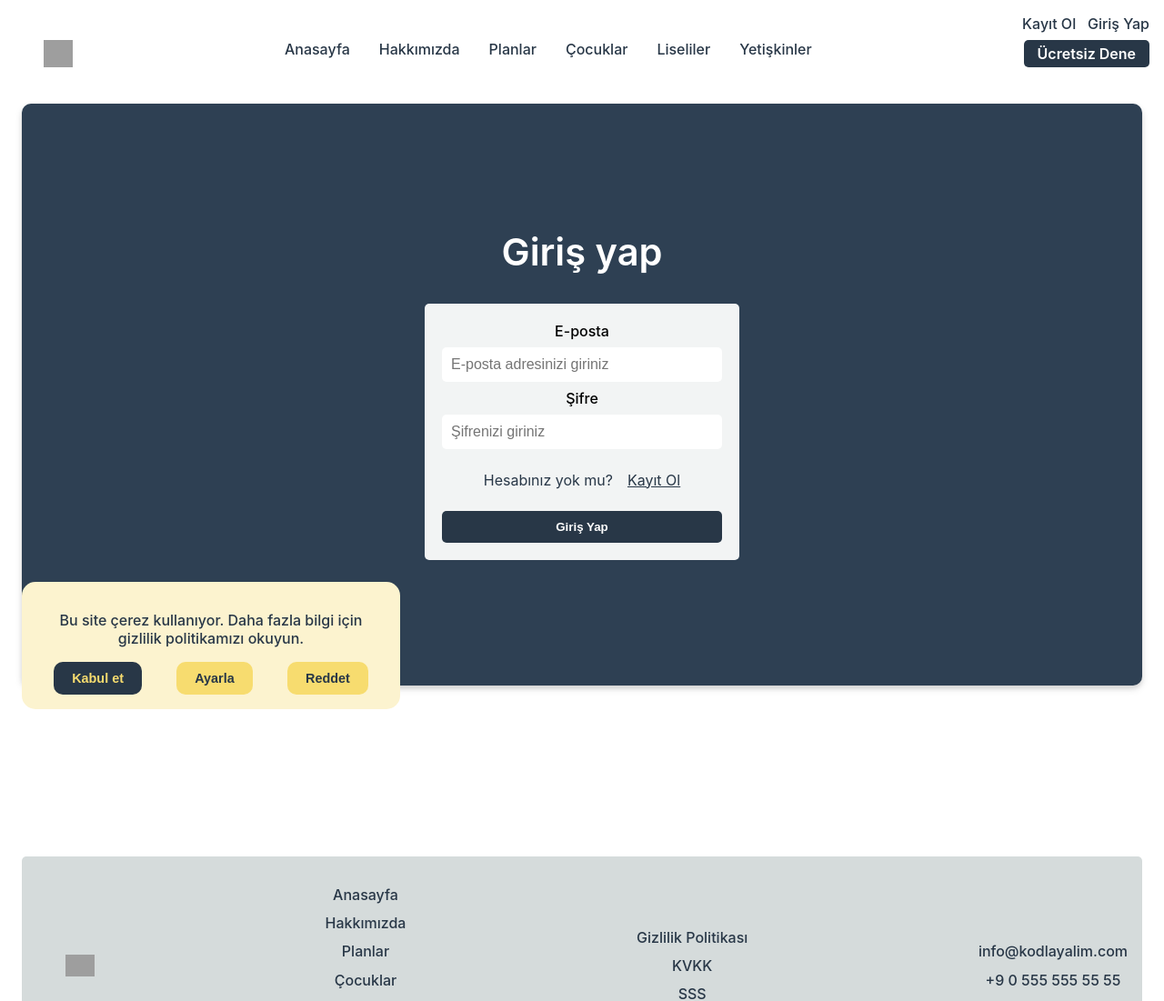
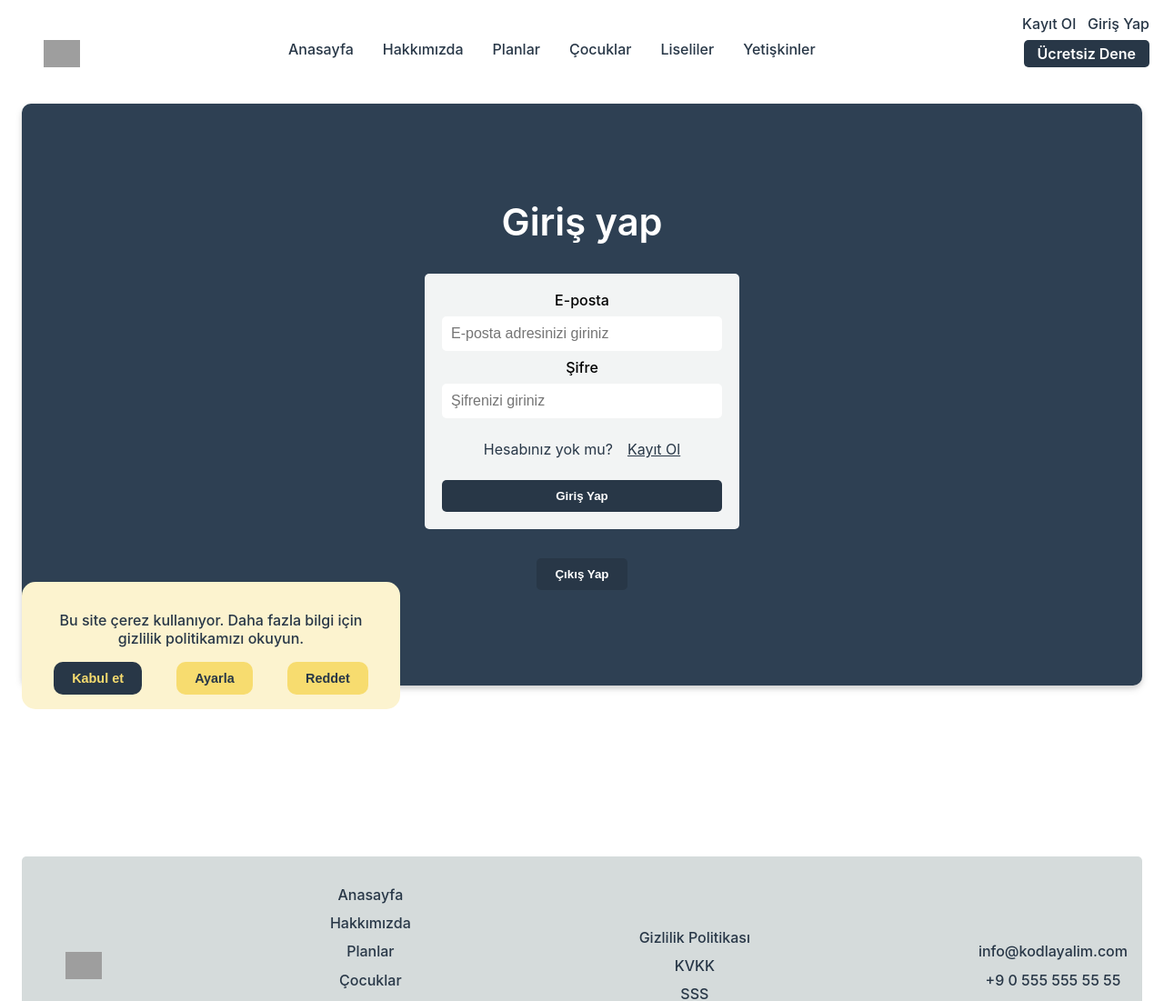
Before and after one commit to FarizaFSD/kodlayalim, a React (Create React App) app: page /giris-yap in a window 1280 px wide. Shown: the top 1101 px of the page at 91% size. Built offline with nearby package versions, Linux system fonts and the light colour scheme; grey boxes are pictures that could not be loaded.

Commit message:
change login page

```diff
--- a/src/components/promotion/partials/Footer.js
+++ b/src/components/promotion/partials/Footer.js
@@ -68,7 +68,7 @@ const ContactLink = styled.a`
   }
 `;
 const Logo = styled.img`
-  width: 2rem;
+  width: 2.5rem;
   margin-left: 2rem;
 `;
 export default Footer;
--- a/src/components/promotion/partials/Navbar.js
+++ b/src/components/promotion/partials/Navbar.js
@@ -46,7 +46,7 @@ const NavContainer = styled.div`
   }
 `;
 const Logo = styled.img`
-  width: 2rem;
+  width: 2.5rem;
   margin-left: 2rem;
 `;
 const Authorization = styled.div`
@@ -82,6 +82,7 @@ const MyLink = styled(Link)`
   }
 `;
 const BtnLink = styled(Link)`
+  align-self: center;
   text-decoration: none;
   color: #fff;
   background-color: #283747;
--- a/src/pages/auth/Login.js
+++ b/src/pages/auth/Login.js
@@ -1,11 +1,55 @@
 import React, { useState } from 'react';
 import styled from 'styled-components';
-import { Link } from 'react-router-dom';
+import { Link, Navigate } from 'react-router-dom';
+import axios from 'axios';
 
 const Login = () => {
   const [email, setEmail] = useState('');
   const [password, setPassword] = useState('');
-  const login = () => {};
+  const [errorMessage, setErrorMessage] = useState('');
+
+  const girisYap = async () => {
+    try {
+      let response = await axios.post('http://127.0.0.1:8000/api/login', {
+        email,
+        password,
+      });
+      let { token, rol } = response.data;
+      localStorage.setItem('authToken', token);
+      <Navigate to='/panel/dersler' />;
+      console.log(token);
+    } catch (error) {
+      setErrorMessage(
+        'Giriş yaparken bir hata oluştu. Lütfen bilgilerinizi kontrol edin.'
+      );
+      console.error('Login error:', error);
+    }
+  };
+
+  const cikisYap = async () => {
+    try {
+      const token = localStorage.getItem('authToken');
+      let response = await axios.post(
+        'http://127.0.0.1:8000/api/logout',
+        {},
+        {
+          headers: {
+            Authorization: `Bearer ${token}`,
+          },
+        }
+      );
+
+      if (response.status == 200) {
+        localStorage.removeItem('authToken');
+      }
+    } catch (error) {
+      setErrorMessage(
+        'Giriş yaparken bir hata oluştu. Lütfen bilgilerinizi kontrol edin.'
+      );
+      console.error('Login error:', error);
+    }
+  };
+
   return (
     <LoginContainer>
       <SubHeading>Giriş yap</SubHeading>
@@ -29,8 +73,17 @@ const Login = () => {
           <AskLink to='/kayit-ol'>Kayıt Ol</AskLink>
         </IsAccount>
 
-        <Button onClick={login}>Giriş Yap</Button>
+        <Button
+          type='button'
+          onClick={girisYap}>
+          Giriş Yap
+        </Button>
       </FormContainer>
+      <Button
+        type='button'
+        onClick={cikisYap}>
+        Çıkış Yap
+      </Button>
     </LoginContainer>
   );
 };
```
Also changed, not shown: src/images/logo.jpg (added).
